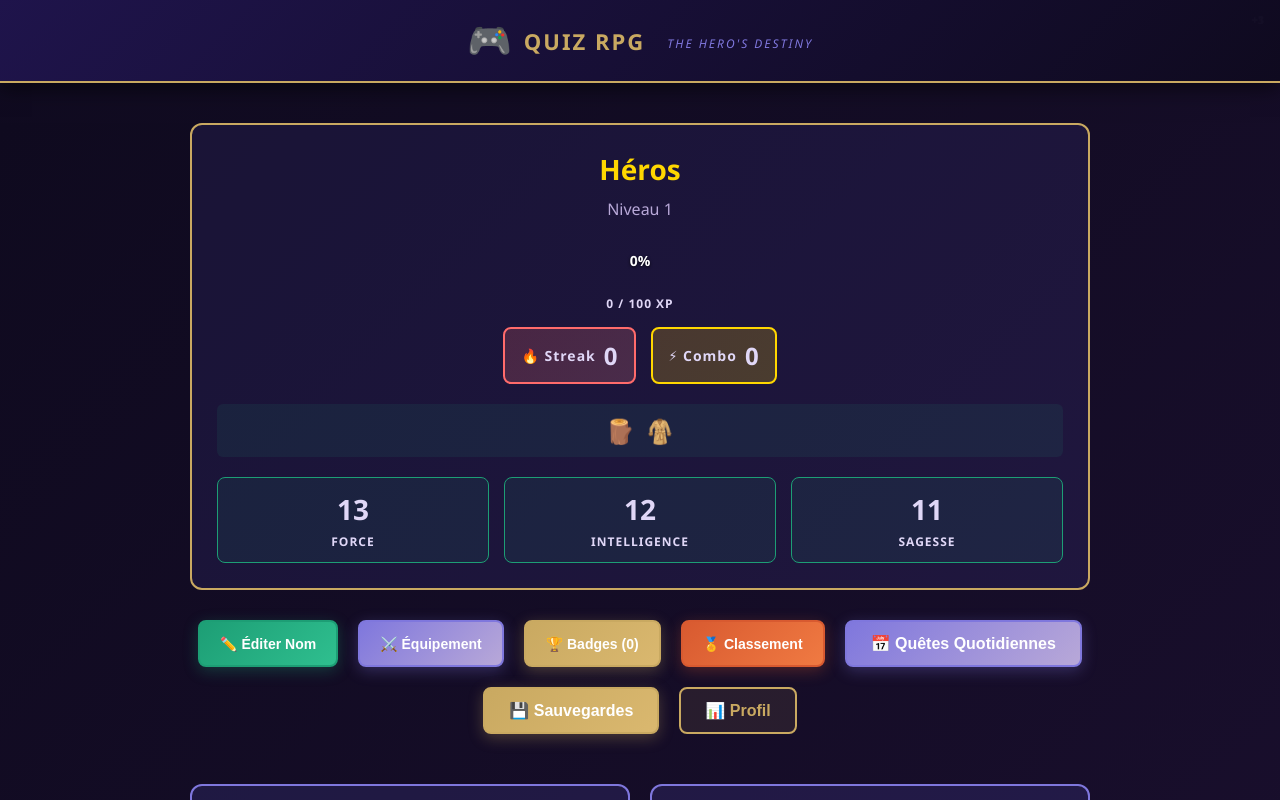
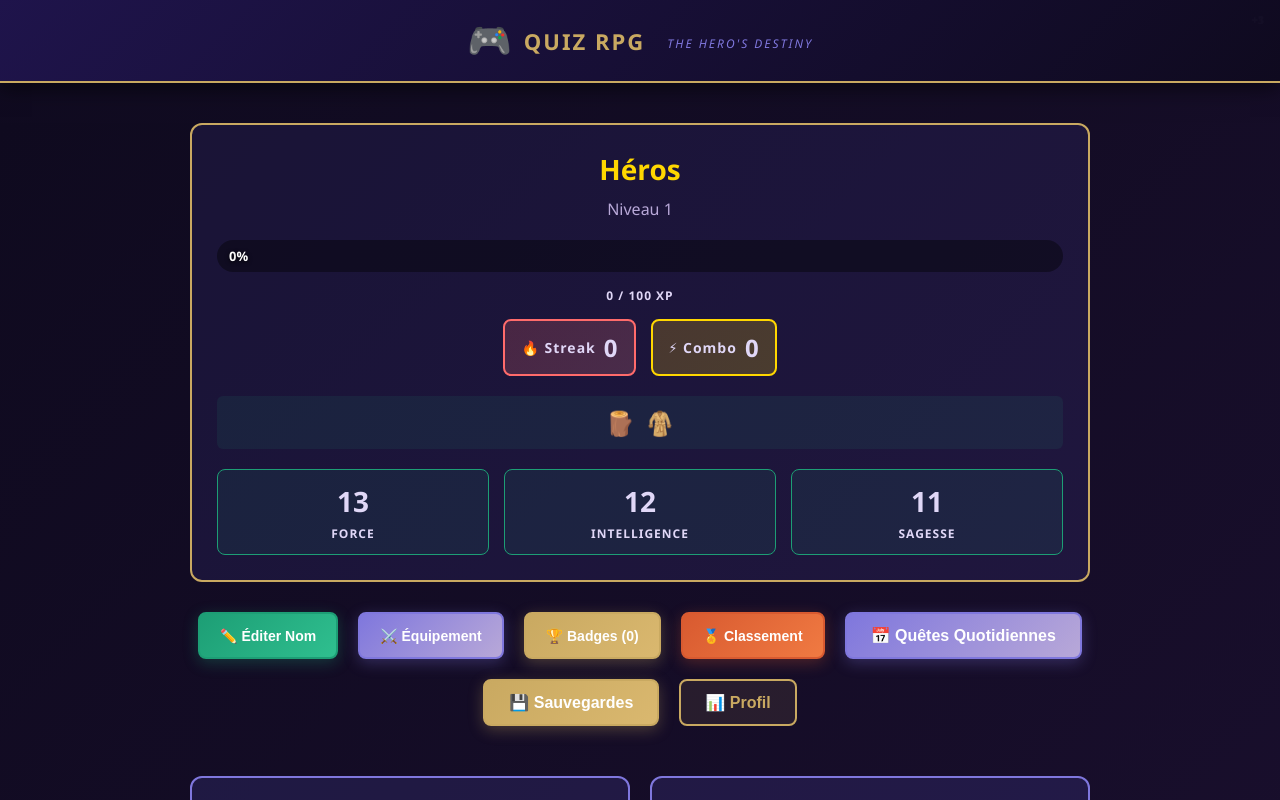
Before and after one commit to LaetitiaBraun/quiz-rpg, a React (Vite) app: page / in a window 1280 px wide. Shown: the top 800 px of the page. Built offline with nearby package versions, Linux system fonts and the light colour scheme; no server answers.

Commit message:
fix: xp bar always visible with % on left

```diff
--- a/src/styles/CharacterCard.css
+++ b/src/styles/CharacterCard.css
@@ -48,8 +48,8 @@
 
 .xp-bar {
   width: 100%;
-  height: 40px;
-  background: var(--bg-overlay-tertiary);
+  height: 32px;
+  background: rgba(0, 0, 0, 0.4);
   border: 2px solid var(--border-color);
   border-radius: 20px;
   overflow: hidden;
@@ -64,29 +64,23 @@
 
 .xp-fill {
   height: 100%;
-  background: linear-gradient(90deg, var(--border-color), var(--text-primary));
-  display: flex;
-  align-items: center;
-  justify-content: center;
-  color: white;
-  font-weight: bold;
-  font-size: 14px;
-  transition: width 0.3s ease;
+  background: linear-gradient(90deg, #5539bb, #9b7fe8);
+  border-radius: 20px;
+  transition: width 0.5s ease;
+  min-width: 0;
 }
 
 .xp-percent {
   position: absolute;
   top: 0;
-  left: 0;
-  right: 0;
+  left: 12px;
   bottom: 0;
   display: flex;
   align-items: center;
-  justify-content: center;
-  font-size: 14px;
+  font-size: 13px;
   font-weight: bold;
   color: white;
-  text-shadow: 0 1px 3px rgba(0, 0, 0, 0.8);
+  text-shadow: 0 1px 4px rgba(0, 0, 0, 0.9);
   pointer-events: none;
 }
 
```
